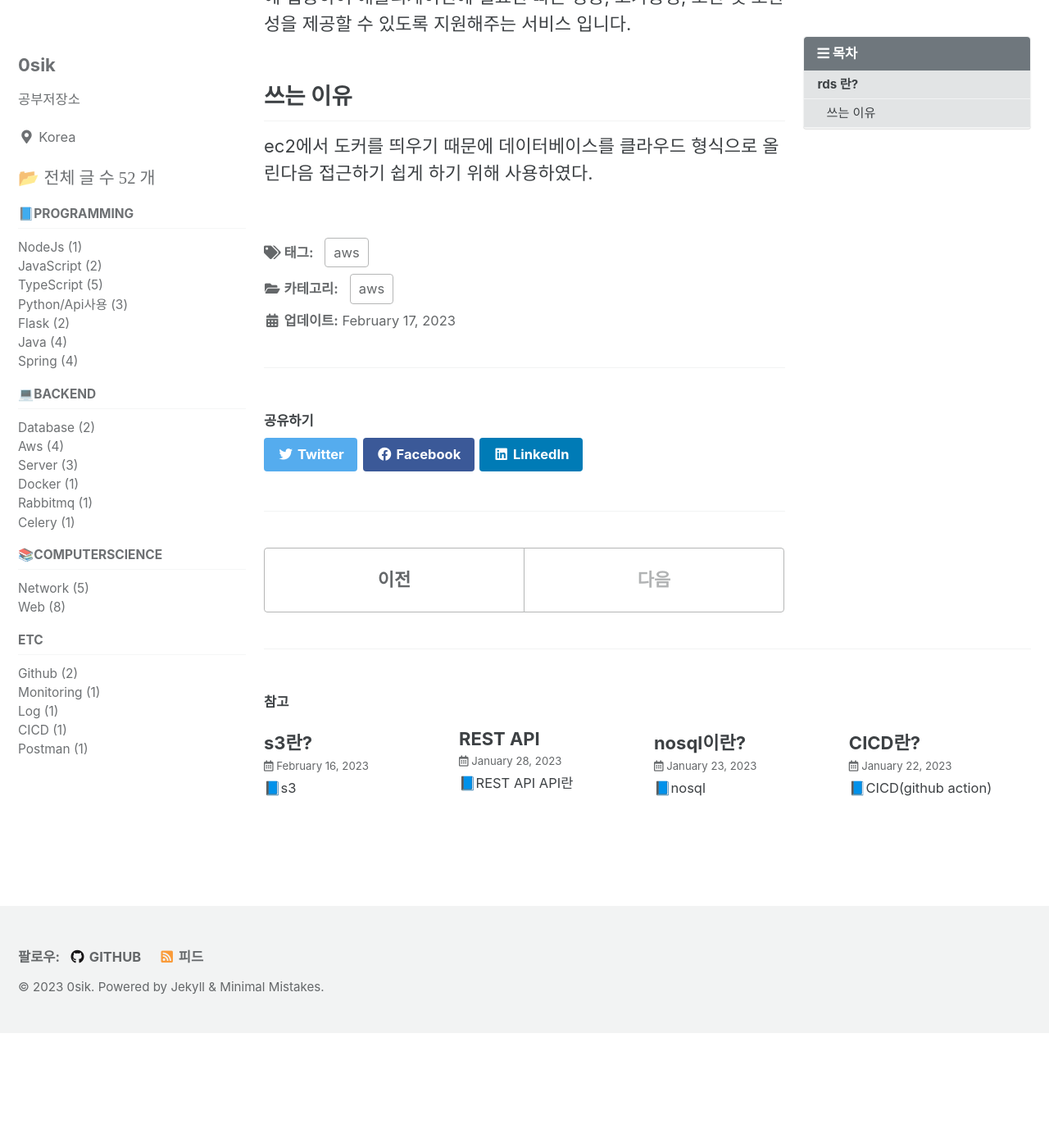
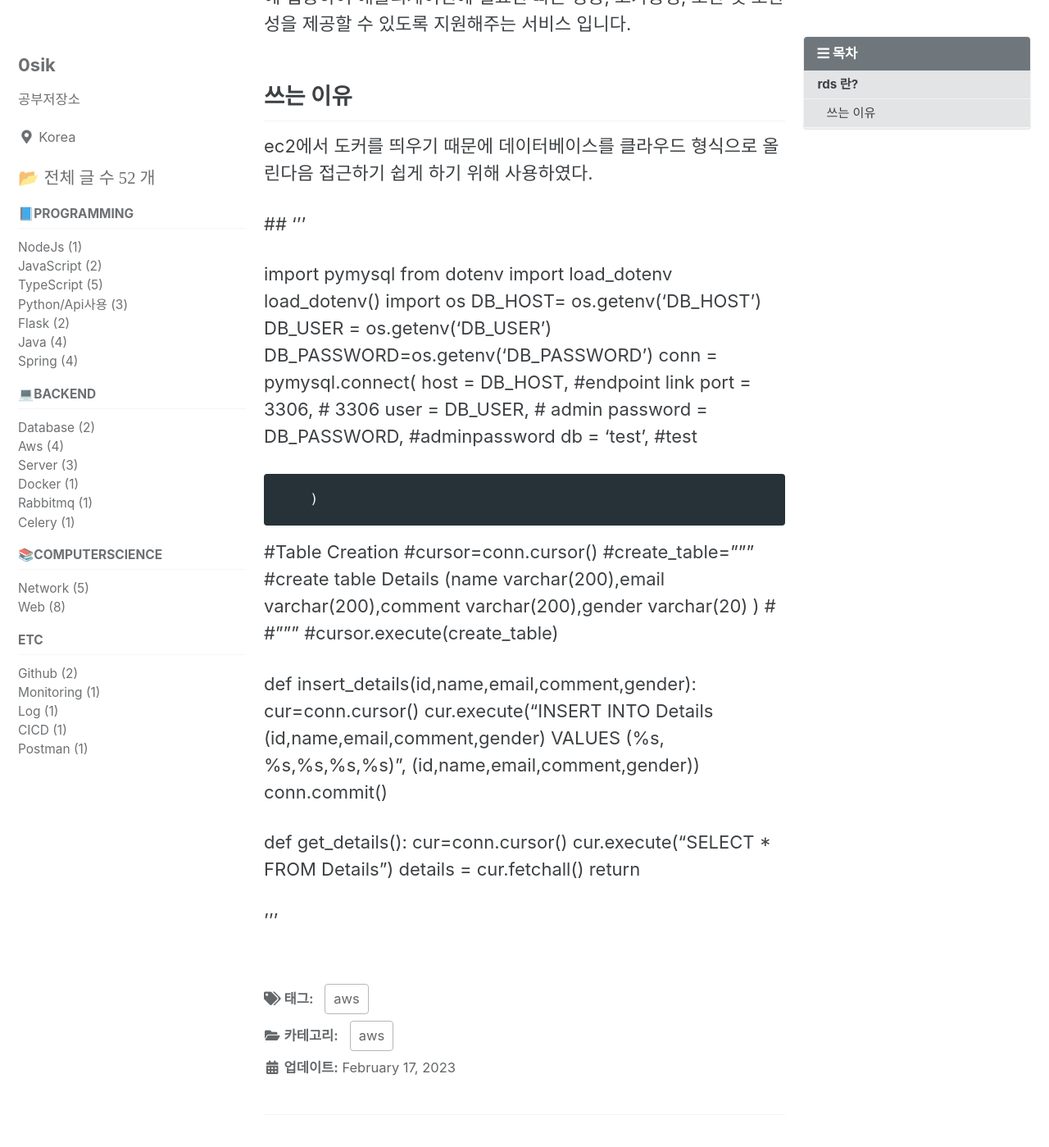
Before and after one commit to 0sik/0sik.github.io, a Jekyll site: the page built from _posts/2023-02-17-aws rds란?.md, in a window 1280 px wide and 1400 px high, scrolled down 440 px. Shown: the whole window at 82% size. Built offline with Jekyll 4.4.1, drawn with Linux system fonts in a browser that asks for light colours; cached includes are drawn as plain includes; before the commit the page ends 1700 px from its top, so only the background shows below that.

Commit message:
feat : rds수정

```diff
--- a/_posts/2023-02-17-aws rds란?.md
+++ b/_posts/2023-02-17-aws rds란?.md
@@ -18,3 +18,44 @@ tags: [aws]
 ## 쓰는 이유
 
 ec2에서 도커를 띄우기 때문에 데이터베이스를 클라우드 형식으로 올린다음 접근하기 쉽게 하기 위해 사용하였다.
+
+##
+'''
+
+import pymysql
+from dotenv import load_dotenv
+load_dotenv()
+import os
+DB_HOST= os.getenv('DB_HOST')
+DB_USER = os.getenv('DB_USER')
+DB_PASSWORD=os.getenv('DB_PASSWORD')
+conn = pymysql.connect(
+        host = DB_HOST, #endpoint link
+        port = 3306, # 3306
+        user = DB_USER, # admin
+        password = DB_PASSWORD, #adminpassword
+        db = 'test', #test
+
+        )
+
+#Table Creation
+#cursor=conn.cursor()
+#create_table="""
+#create table Details (name varchar(200),email varchar(200),comment varchar(200),gender varchar(20) )
+#
+#"""
+#cursor.execute(create_table)
+
+
+def insert_details(id,name,email,comment,gender):
+    cur=conn.cursor()
+    cur.execute("INSERT INTO Details (id,name,email,comment,gender) VALUES (%s, %s,%s,%s,%s)", (id,name,email,comment,gender))
+    conn.commit()
+
+def get_details():
+    cur=conn.cursor()
+    cur.execute("SELECT *  FROM Details")
+    details = cur.fetchall()
+    return
+
+'''
```
Also changed, not shown: _posts/2023-02-16-aws s3란?.md (+1 -1 lines).
